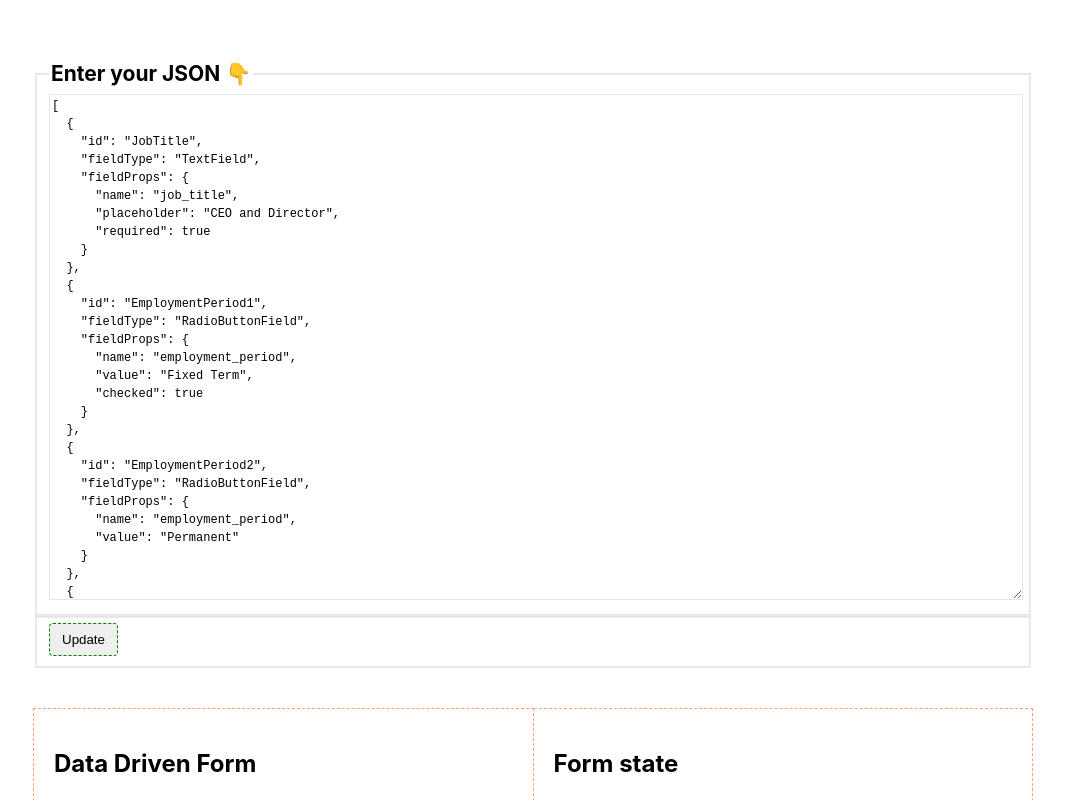
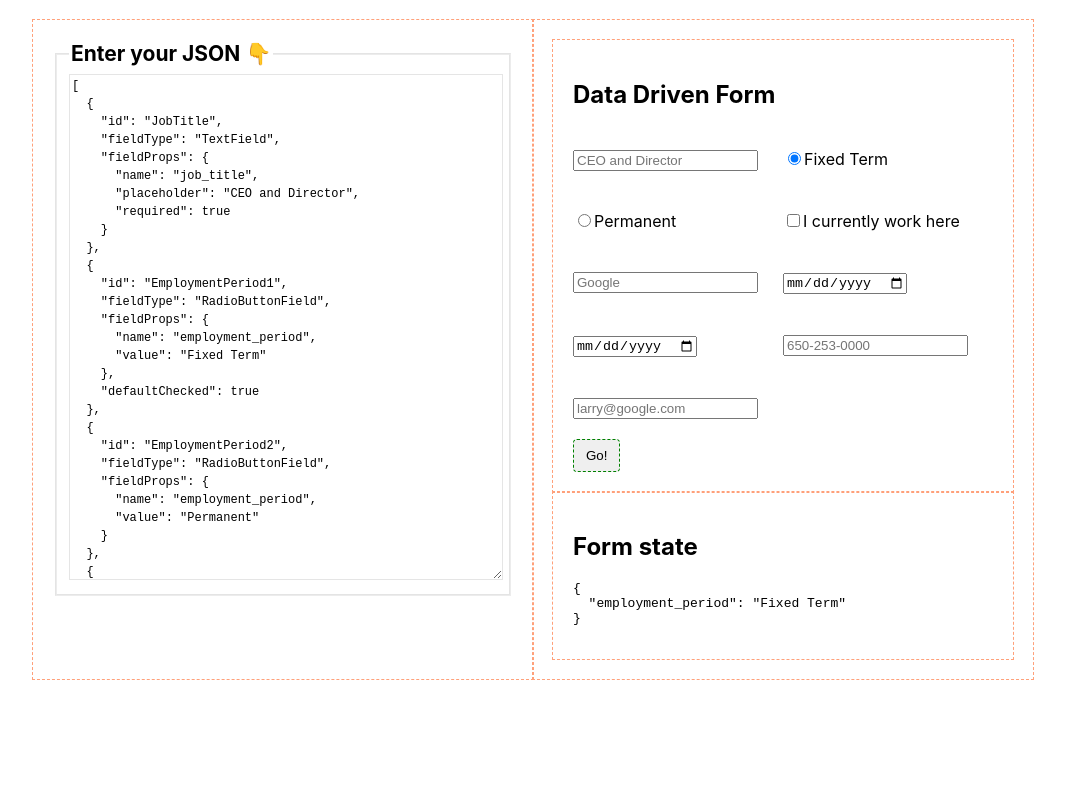
Before and after one commit to vitkarpov/acre-test, a React (Create React App) app: page / in a window 1280 px wide. Shown: the top 800 px of the page, without its empty margins (107-1172 px from the left). Built offline with nearby package versions, Linux system fonts and the light colour scheme.

Commit message:
fix(app): state

```diff
--- a/src/App.css
+++ b/src/App.css
@@ -2,10 +2,6 @@
   width: 1000px;
   padding: 20px;
   margin: 0 auto;
-}
-
-.app-scheme-form {
-  margin: 40px 0;
 }
 
 .app-scheme-form-fieldset {
@@ -43,16 +39,21 @@
   flex-basis: 50%;
 }
 
-.app-layout {
+.app-layout-cols,
+.app-layout-rows {
   display: flex;
 }
 
-.app-col {
+.app-layout-cols {
+  flex-direction: row;
+}
+
+.app-layout-rows {
+  flex-direction: column;
+}
+
+.app-layout-cell {
   flex-basis: 50%;
   padding: 20px;
-  border: 1px dashed lightsalmon;
+  outline: 1px dashed lightsalmon;
 }
-
-.app-col + .app-col {
-  border-left: 0;
-}
--- a/src/App.js
+++ b/src/App.js
@@ -1,4 +1,4 @@
-import React, { useState } from 'react';
+import React, { useState, useEffect } from 'react';
 import './App.css';
 import Fields from './Fields';
 
@@ -9,9 +9,17 @@ function App() {
   const [scheme, setScheme] = useState(JSON.stringify(DEFAULT_SCHEME, null, 2));
   const [formState, setFormState] = useState({});
 
+  useEffect(() => {
+    try {
+      setFormState(getDefaultState(JSON.parse(scheme)));
+    } catch (e) {
+      setFormState({});
+    }
+  }, [scheme])
+
   return (
-    <div className="app">
-      <form className="app-scheme-form">
+    <div className="app app-layout-cols">
+      <form className="app-layout-cell">
         <fieldset className="app-scheme-form-fieldset">
           <legend className="app-scheme-form-header">
             Enter your JSON <span role="img" aria-label="here">👇</span>
@@ -32,22 +40,20 @@ function App() {
             }}
           />
         </fieldset>
-        <fieldset className="app-scheme-form-fieldset">
-          <button className="app-submit" type="submit">Update</button>
-        </fieldset>
       </form>
-      <div className="app-layout">
-        <div className="app-col">
+      <div className="app-layout-cell app-layout-rows">
+        <div className="app-layout-cell">
           <h2>Data Driven Form</h2>
           {validScheme &&
             <DataDrivenForm
               scheme={JSON.parse(scheme)}
+              formState={formState}
               onSubmit={(state) => setFormState(state)}
             />
           }
           {!validScheme && <div>Scheme parsing failed</div>}
         </div>
-        <div className="app-col">
+        <div className="app-layout-cell">
           <h2>Form state</h2>
           <pre>{JSON.stringify(formState, null, 2)}</pre>
         </div>
@@ -56,8 +62,8 @@ function App() {
   );
 }
 
-function DataDrivenForm({ scheme, onSubmit }) {
-  const [state, setState] = useState({});
+function DataDrivenForm({ scheme, formState, onSubmit }) {
+  const [state, setState] = useState(formState);
   // Object.assign is necessary here to create a new object for the next state,
   // Otherwise React sees the same reference at does not rerender
   const onChange = (name, value) => setState(Object.assign({}, state, { [name]: value }));
@@ -71,8 +77,16 @@ function DataDrivenForm({ scheme, onSubmit }) {
       }}
     >
       <div className="app-data-form-lines-wrapper">
-        {scheme.map(({ id, fieldType, fieldProps }) => {
+        {scheme.map(({ id, fieldType, fieldProps, defaultChecked }) => {
           const Field = Fields[fieldType];
+
+          if (fieldType === 'RadioButtonField' || fieldType === 'CheckboxField') {
+            if (typeof state[fieldProps.name] !== 'undefined') {
+              fieldProps.checked = state[fieldProps.name] === fieldProps.value;
+            } else {
+              fieldProps.checked = !!defaultChecked;
+            }
+          }
 
           return (
             <div className="app-data-form-line" key={id}>
@@ -87,4 +101,13 @@ function DataDrivenForm({ scheme, onSubmit }) {
   )
 }
 
+function getDefaultState(scheme) {
+  return scheme.reduce((result, { fieldType, fieldProps, defaultChecked }) => {
+    if ((fieldType === 'RadioButtonField' || fieldType === 'CheckboxField') && defaultChecked) {
+      result[fieldProps.name] = fieldProps.value;
+    }
+    return result;
+  }, {});
+}
+
 export default App;
--- a/src/Fields/CheckboxField/index.js
+++ b/src/Fields/CheckboxField/index.js
@@ -1,25 +1,27 @@
 import React from 'react';
 import PropTypes from 'prop-types';
 
-const RadioButtonField = ({ name, label, checked, required, onChange }) => (
+const CheckboxField = ({ name, value, label, checked, required, onChange }) => (
   <label>
     <input
       type="checkbox"
       name={name}
+      value={value}
       required={required}
       checked={checked}
-      onChange={(e) => onChange(name, e.target.checked)}
+      onChange={(e) => onChange(name, e.target.checked ? e.target.value : '')}
     />
     {label}
   </label>
 );
 
-RadioButtonField.propTypes = {
+CheckboxField.propTypes = {
   name: PropTypes.string.isRequired,
+  value: PropTypes.string.isRequired,
   label: PropTypes.string,
   required: PropTypes.bool,
   checked: PropTypes.bool,
   onChange: PropTypes.func
 };
 
-export default RadioButtonField;
+export default CheckboxField;
--- a/src/Fields/RadioButtonField/index.js
+++ b/src/Fields/RadioButtonField/index.js
@@ -9,7 +9,7 @@ const RadioButtonField = ({ name, value, checked, required, onChange }) => (
       value={value}
       required={required}
       checked={checked}
-      onChange={(e) => onChange(name, e.target.checked)}
+      onChange={(e) => onChange(name, e.target.value)}
     />
     {value}
   </label>
--- a/src/default-scheme.js
+++ b/src/default-scheme.js
@@ -13,9 +13,9 @@ export default [
     fieldType: 'RadioButtonField',
     fieldProps: {
       name: 'employment_period',
-      value: 'Fixed Term',
-      checked: true
-    }
+      value: 'Fixed Term'
+    },
+    defaultChecked: true
   },
   {
     id: 'EmploymentPeriod2',
@@ -30,6 +30,7 @@ export default [
     fieldType: 'CheckboxField',
     fieldProps: {
       name: 'current_employment',
+      value: 'yes',
       label: 'I currently work here'
     }
   },
```
Also changed, not shown: 1 other file (tests, documents, lock files or other folders).
